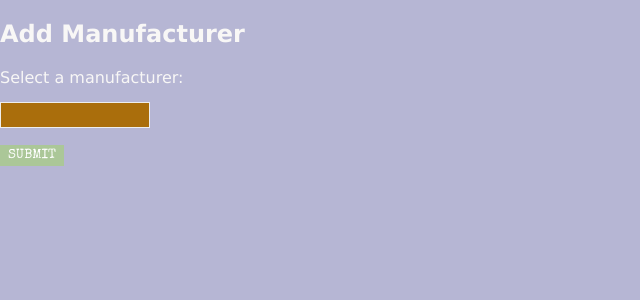
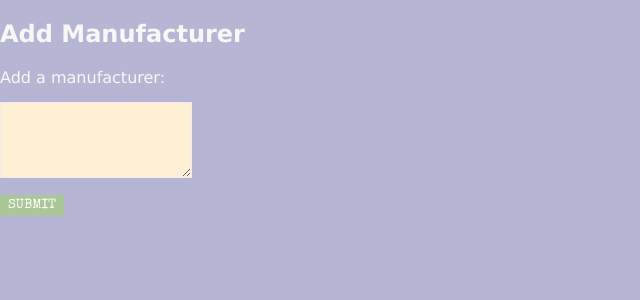
Before and after one commit to 19Miller96/lab_week_shop_inventory, a Flask app: page /manufacturers/new in a window 1280 px wide. Shown: the part 54-354 px from the top of the page, without its empty margins (0-640 px from the left). Run offline with Flask 2, Linux system fonts and the light colour scheme; lists and menus that the app fills with data are empty.

```diff
--- a/controllers/product_controller.py
+++ b/controllers/product_controller.py
@@ -24,7 +24,8 @@ def show(id):
 
 @products_blueprint.route("/products/new")
 def new_product():
-    return render_template("products/new.html")
+    manufacturers = manufacturer_repository.select_all()
+    return render_template("products/new.html", manufacturers = manufacturers)
 
 # Create a new product here
 @products_blueprint.route("/products",  methods=['POST'])
--- a/repositories/manufacturer_repository.py
+++ b/repositories/manufacturer_repository.py
@@ -1,4 +1,5 @@
 from db.run_sql import run_sql
+
 from models.manufacturer import Manufacturer
 from models.product import Product
 
--- a/templates/manufacturers/new.html
+++ b/templates/manufacturers/new.html
@@ -6,12 +6,8 @@
 <form action="/manufacturers" method="post">
 
 <!-- Add a manufacturer goes here -->
-  <label for="manufacturer">Select a manufacturer:</label>
-    <select name="name" id="name">
-      {% for manufacturer in manufacturers %}
-      <option value="{{ manufacturer_id }}">{{ manufacturer.name }}</option>
-      {% endfor %}
-    </select>
+  <label for="manufacturer">Add a manufacturer:</label>
+  <textarea name="name" id="name" cols="50" rows="4"></textarea>
 
 <!-- Submit button goes here -->
     <input class="btn btn--action" type='submit' value="Submit">
```
Also changed, not shown: templates/products/new.html (+7 -4 lines).
